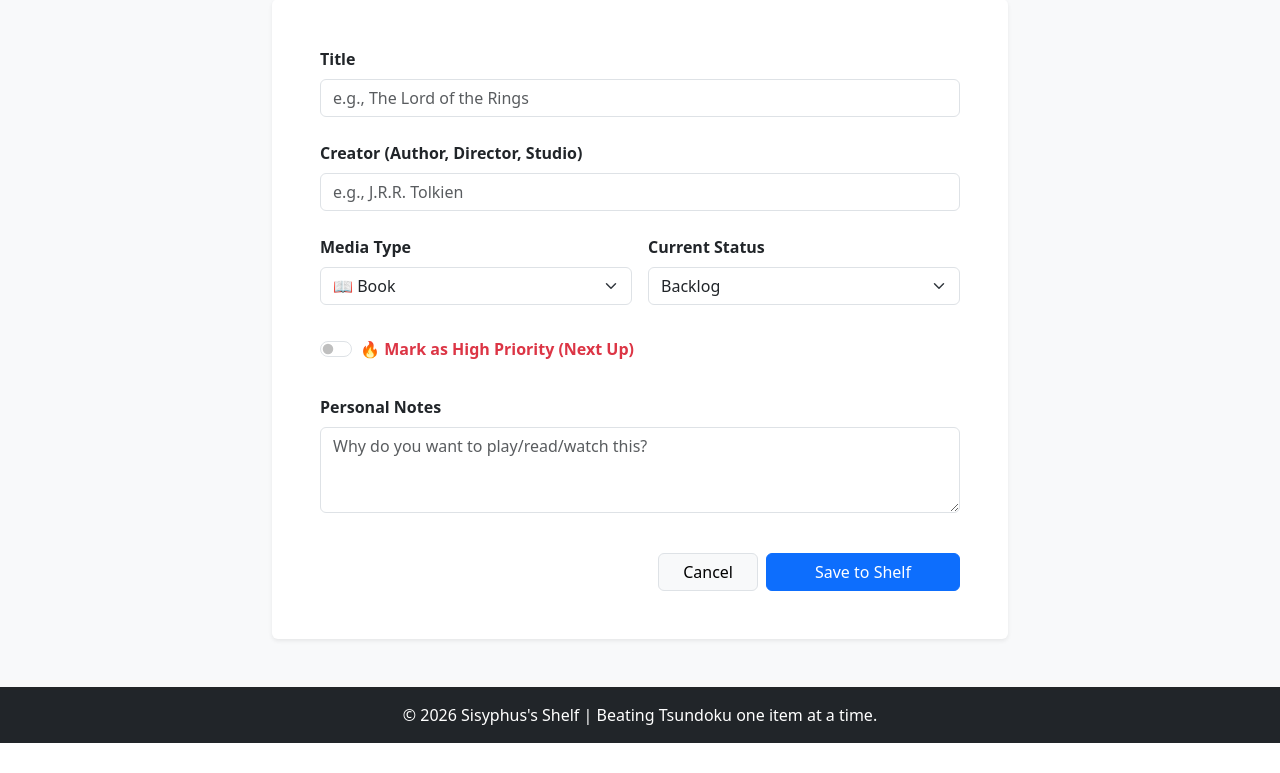
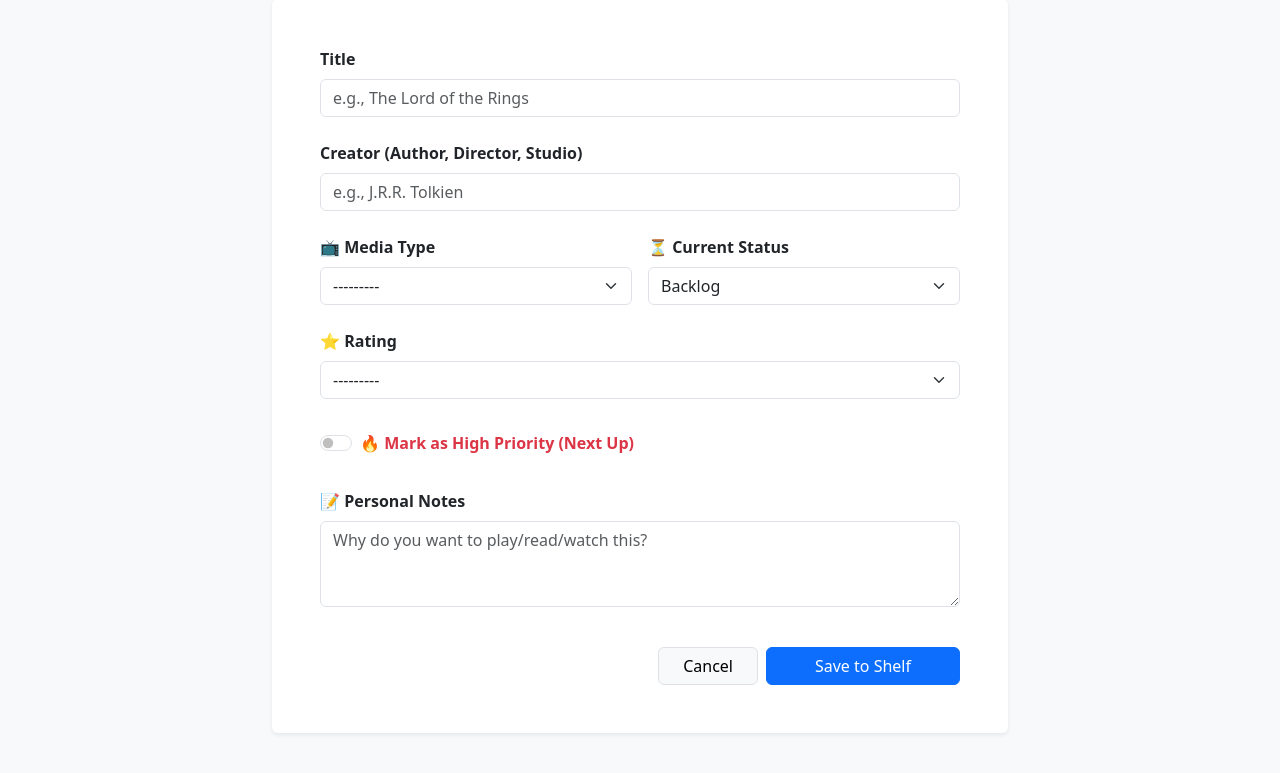
Before and after one commit to Bridgerbb/Sisyphus-Shelf, a Django app: page /add/ in a window 1280 px wide. Shown: the part 233-1006 px from the top of the page. Before the commit the page ends 976 px from the top, so only its background shows below. Run offline with Django 5.2, Linux system fonts and the light colour scheme.

Commit message:
Complete Checkpoint 3: Connect database, forms, and views

```diff
--- /dev/null
+++ b/tracker/forms.py
@@ -0,0 +1,17 @@
+from django import forms
+from .models import MediaItem
+
+class MediaItemForm(forms.ModelForm):
+    class Meta:
+        model = MediaItem
+        fields = ['title', 'creator', 'media_type', 'status', 'priority_flag', 'rating', 'notes']
+    # This tells Django to use Bootstrap CSS classes for the HTML inputs
+        widgets = {
+            'title': forms.TextInput(attrs={'class': 'form-control', 'placeholder': 'e.g., The Lord of the Rings'}),
+            'creator': forms.TextInput(attrs={'class': 'form-control', 'placeholder': 'e.g., J.R.R. Tolkien'}),
+            'media_type': forms.Select(attrs={'class': 'form-select'}),
+            'status': forms.Select(attrs={'class': 'form-select'}),
+            'rating': forms.Select(attrs={'class': 'form-select'}),
+            'priority_flag': forms.CheckboxInput(attrs={'class': 'form-check-input', 'role': 'switch'}),
+            'notes': forms.Textarea(attrs={'class': 'form-control', 'rows': 3, 'placeholder': 'Why do you want to play/read/watch this?'}),
+        }
--- a/tracker/models.py
+++ b/tracker/models.py
@@ -5,11 +5,13 @@ class MediaItem(models.Model):
         ('Book', 'Book'),
         ('Movie', 'Movie'),
         ('Game', 'Game'),
+        ('Other', 'Other'),
     ]
     STATUS_CHOICES = [
         ('Backlog', 'Backlog'),
         ('In-Progress', 'In-Progress'),
         ('Finished', 'Finished'),
+
     ]
 
     title = models.CharField(max_length=255)
--- a/tracker/templates/tracker/add_item.html
+++ b/tracker/templates/tracker/add_item.html
@@ -11,50 +11,47 @@
 
         <div class="card shadow-sm border-0">
             <div class="card-body p-4 p-md-5">
-                <form action="#" method="POST">
+                <form action="{% url 'add_item' %}" method="POST">
                     {% csrf_token %}
 
                     <div class="row g-3">
                         <div class="col-md-12 mb-2">
-                            <label for="title" class="form-label fw-bold">Title</label>
-                            <input type="text" class="form-control" id="title" placeholder="e.g., The Lord of the Rings" required>
+                            <label class="form-label fw-bold">Title</label>
+                            {{ form.title }}
                         </div>
 
                         <div class="col-md-12 mb-2">
-                            <label for="creator" class="form-label fw-bold">Creator (Author, Director, Studio)</label>
-                            <input type="text" class="form-control" id="creator" placeholder="e.g., J.R.R. Tolkien" required>
+                            <label class="form-label fw-bold">Creator (Author, Director, Studio)</label>
+                            {{ form.creator }}
                         </div>
 
                         <div class="col-md-6 mb-2">
-                            <label for="mediaType" class="form-label fw-bold">Media Type</label>
-                            <select class="form-select" id="mediaType">
-                                <option value="book">📖 Book</option>
-                                <option value="movie">🎬 Movie</option>
-                                <option value="game">🎮 Game</option>
-                            </select>
+                            <label class="form-label fw-bold">📺 Media Type</label>
+                            {{ form.media_type }}
                         </div>
 
                         <div class="col-md-6 mb-2">
-                            <label for="status" class="form-label fw-bold">Current Status</label>
-                            <select class="form-select" id="status">
-                                <option value="backlog">Backlog</option>
-                                <option value="in-progress">In-Progress</option>
-                                <option value="finished">Finished</option>
-                            </select>
+                            <label class="form-label fw-bold">⏳ Current Status</label>
+                            {{ form.status }}
+                        </div>
+
+                        <div class="col-md-12 mb-2">
+                            <label class="form-label fw-bold">⭐ Rating</label>
+                            {{ form.rating }}
                         </div>
 
                         <div class="col-md-12 mb-2">
                             <div class="form-check form-switch mt-2">
-                                <input class="form-check-input" type="checkbox" role="switch" id="priorityFlag">
-                                <label class="form-check-label fw-bold text-danger" for="priorityFlag">
+                                {{ form.priority_flag }}
+                                <label class="form-check-label fw-bold text-danger" for="{{ form.priority_flag.id_for_label }}">
                                     🔥 Mark as High Priority (Next Up)
                                 </label>
                             </div>
                         </div>
 
                         <div class="col-md-12 mb-3 mt-4">
-                            <label for="notes" class="form-label fw-bold">Personal Notes</label>
-                            <textarea class="form-control" id="notes" rows="3" placeholder="Why do you want to play/read/watch this?"></textarea>
+                            <label class="form-label fw-bold">📝 Personal Notes</label>
+                            {{ form.notes }}
                         </div>
 
                         <div class="col-12 mt-4 d-grid gap-2 d-md-flex justify-content-md-end">
--- a/tracker/views.py
+++ b/tracker/views.py
@@ -1,17 +1,29 @@
-from django.shortcuts import render
+from django.shortcuts import render, redirect
+from .forms import MediaItemForm
+from .models import MediaItem
 
 def dashboard(request):
-    # Returns the main landing page
     return render(request, 'tracker/dashboard.html')
 
 def pile(request):
-    # Returns the archive list
-    return render(request, 'tracker/pile.html')
+    # 1. Grab all items from the database, sorting by newest first
+    all_items = MediaItem.objects.all().order_by('-created_at')
+
+    # 2. Package them up in a dictionary
+    context = {'items': all_items}
+
+    # 3. Send that dictionary to the HTML template
+    return render(request, 'tracker/pile.html', context)
 
 def add_item(request):
-    # Returns the form page
-    return render(request, 'tracker/add_item.html')
+    if request.method == 'POST':
+        form = MediaItemForm(request.POST)
+        if form.is_valid():
+            form.save()
+            return redirect('pile')
+    else:
+        form = MediaItemForm()
+    return render(request, 'tracker/add_item.html', {'form': form})
 
 def item_detail(request, pk):
-    # Returns the detail page for a specific item using its Primary Key (pk)
     return render(request, 'tracker/item_detail.html')
```
Also changed, not shown: tracker/templates/tracker/pile.html (+17 -25 lines), tracker/migrations/0002_alter_mediaitem_media_type.py (added).
